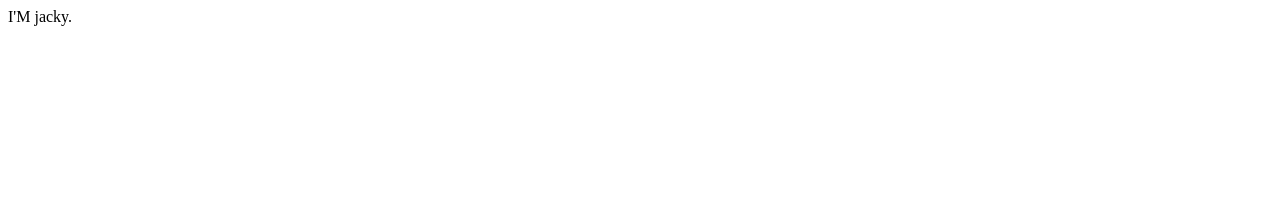
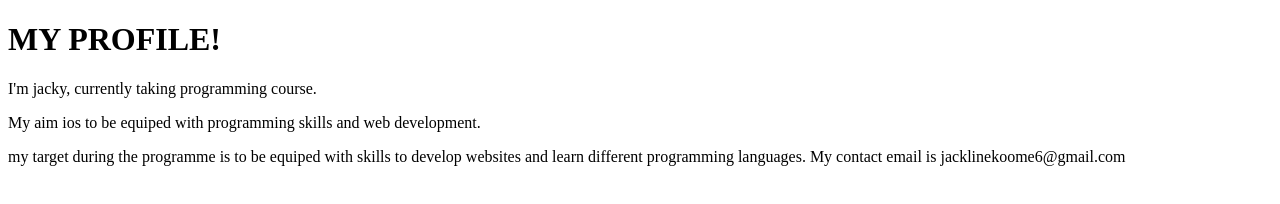
Before and after one commit to J16Eth/FIRST-INDEX, a plain HTML site: page index.html in a window 1280 px wide. Drawn offline with Linux system fonts and the light colour scheme.

Commit message:
Add files via upload

```diff
--- a/index.html
+++ b/index.html
@@ -3,13 +3,17 @@
 <head>
     <meta charset="UTF-8">
     <meta name="viewport" content="width=device-width, initial-scale=1.0">
-    <title>Document</title>
+    <title>MY OFFICIAL WEBSITE</title>
     <link rel="stylesheet" href="jacky.css">
 </head>
 <body>
+    <H1>MY PROFILE!</H1>
     <div>
-        I'M jacky.
-
+        <P>I'm jacky, currently taking programming course. </P>
+        <P>My aim ios to be equiped with programming skills and web development.</P>
+        <P>my target during the programme is to be equiped with skills to develop
+            websites and learn different programming languages. My contact email is
+            jacklinekoome6@gmail.com</P>
     </div>
 </body>
 </html>
```
